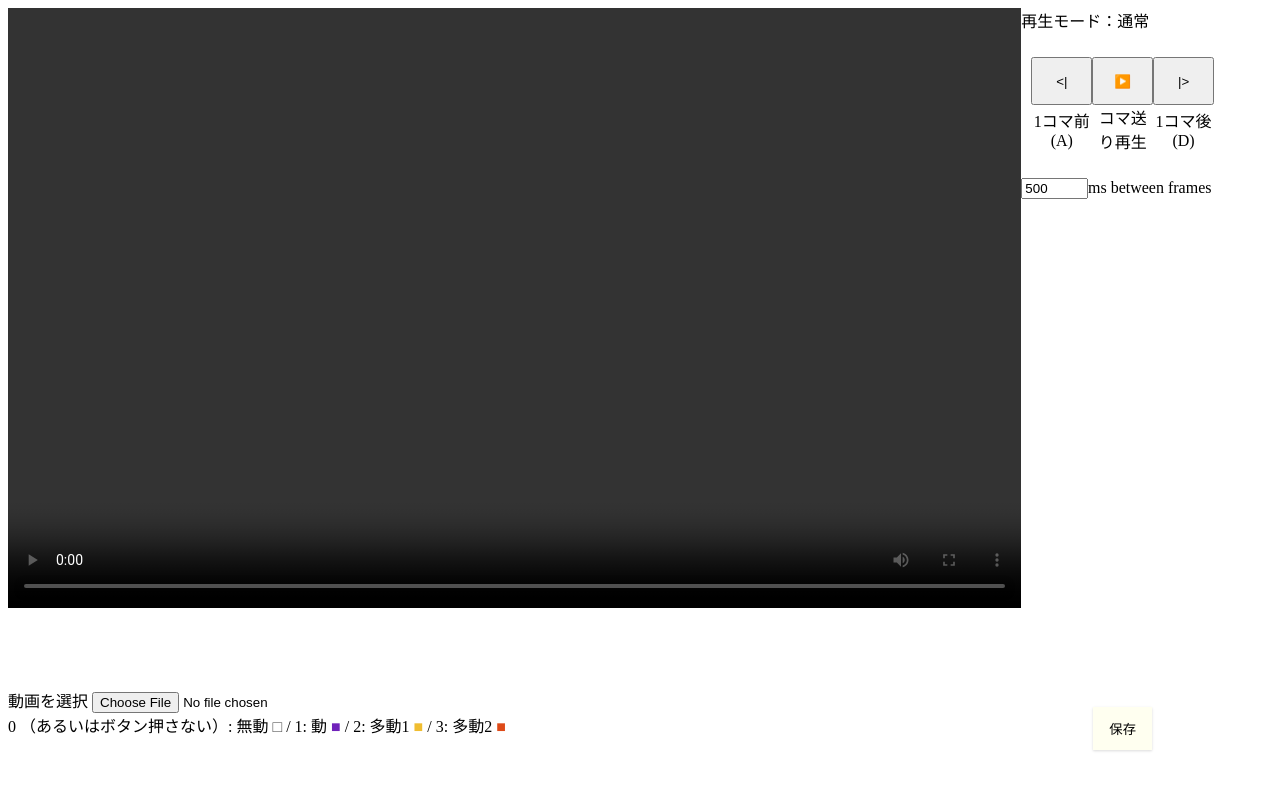
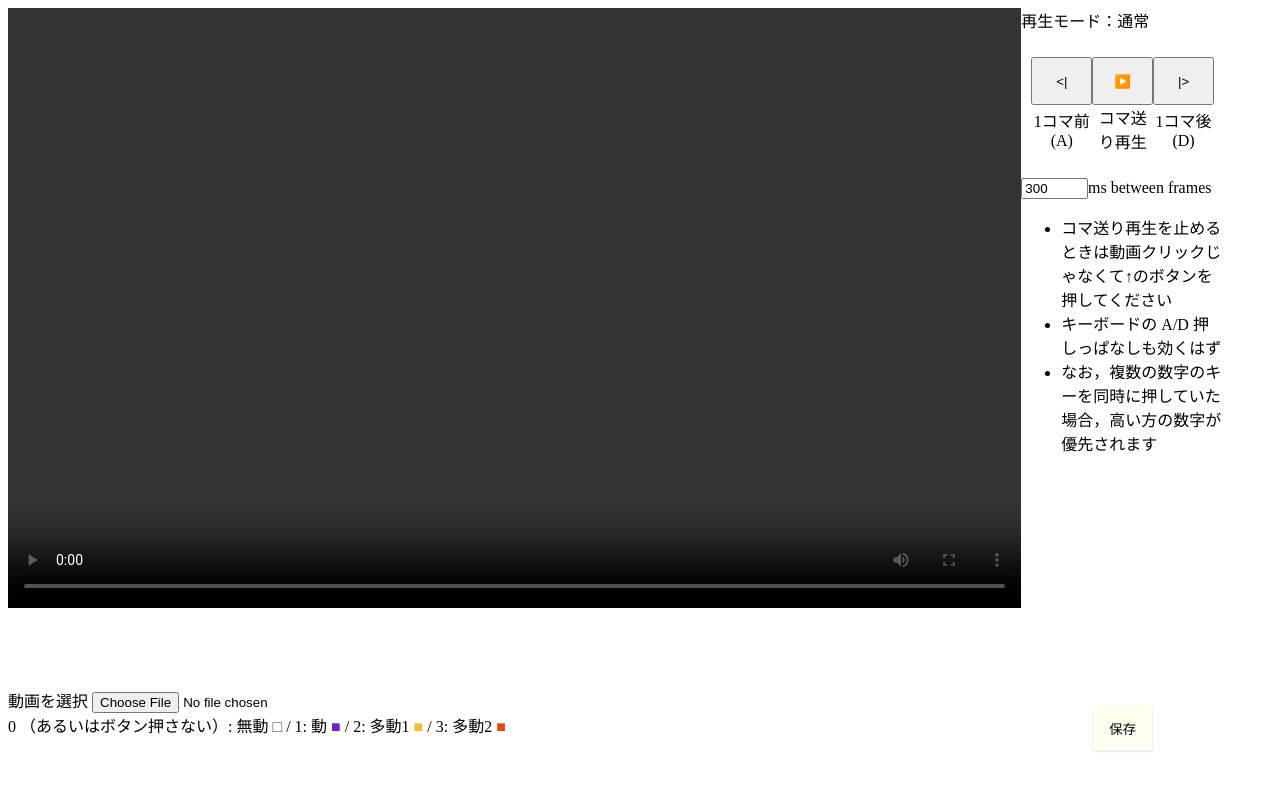
Before and after one commit to lesguillemets/am41LabelFrames, a website with bundled scripts: page yourv/index.html in a window 1280 px wide. Built offline with nearby package versions, Linux system fonts and the light colour scheme.

Commit message:
toriaezu

```diff
--- a/yourv/index.html
+++ b/yourv/index.html
@@ -28,7 +28,14 @@
 				<span id="descr-frame-forward" class="control-descr">1コマ後(D)</span>
 			</div>
 			<div class="speed-container">
-				<input type="number" name="frame-play-duration" id="frame-play-duration" min="0" step="100" value="500">ms between frames
+				<input type="number" name="frame-play-duration" id="frame-play-duration" min="0" step="100" value="300">ms between frames
+			</div>
+			<div>
+				<ul>
+					<li>コマ送り再生を止めるときは動画クリックじゃなくて↑のボタンを押してください</li>
+					<li>キーボードの A/D 押しっぱなしも効くはず</li>
+					<li>なお，複数の数字のキーを同時に押していた場合，高い方の数字が優先されます</li>
+				</ul>
 			</div>
 		</div>
 		<div class="right-bottom">
```
